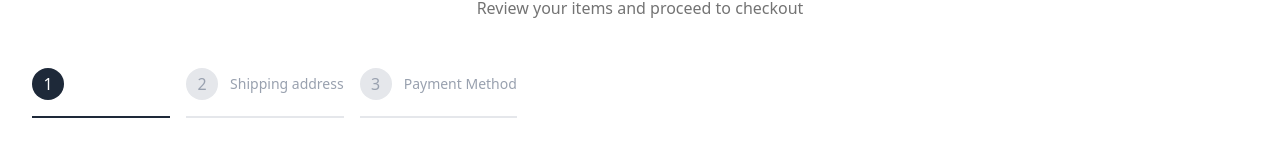
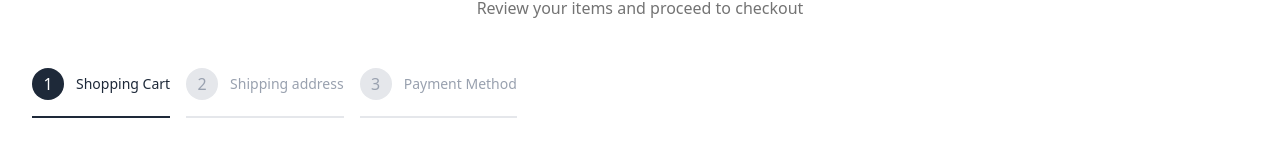
Before and after one commit to HodaNabeil/e-commerce-frontend-, a Next.js app: page /cart in a window 1280 px wide. Shown: the part 180-344 px from the top of the page. Built offline with nearby package versions, Linux system fonts and the light colour scheme; no server answers.

Commit message:
fix (Ui)

```diff
--- a/src/features/cart/components/ItemsSteps.tsx
+++ b/src/features/cart/components/ItemsSteps.tsx
@@ -30,7 +30,9 @@ export default function ItemsSteps({ activeStep }: { activeStep: number }) {
           </p>
           <p
             className={` font-medium text-sm
-                 ${activeStep === step.id ? " text-white" : " text-gray-400"}`}
+                 ${
+                   activeStep === step.id ? " text-gray-800" : " text-gray-400"
+                 }`}
           >
             {step.title}
           </p>
```
